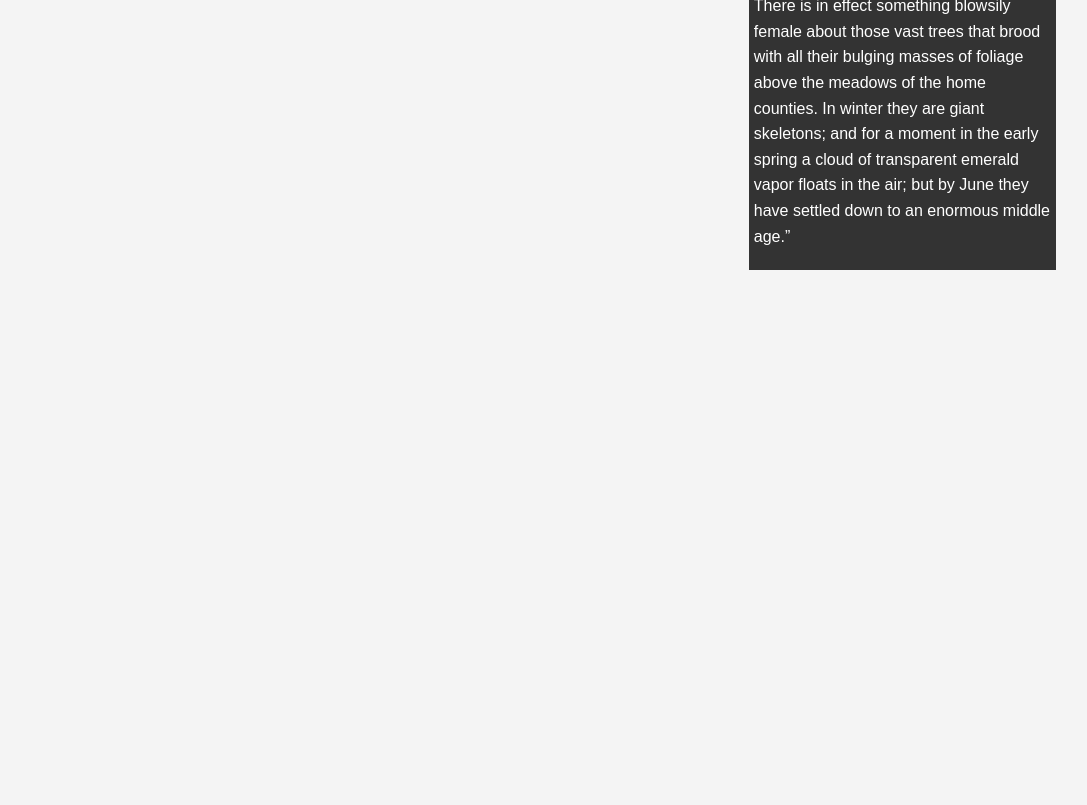
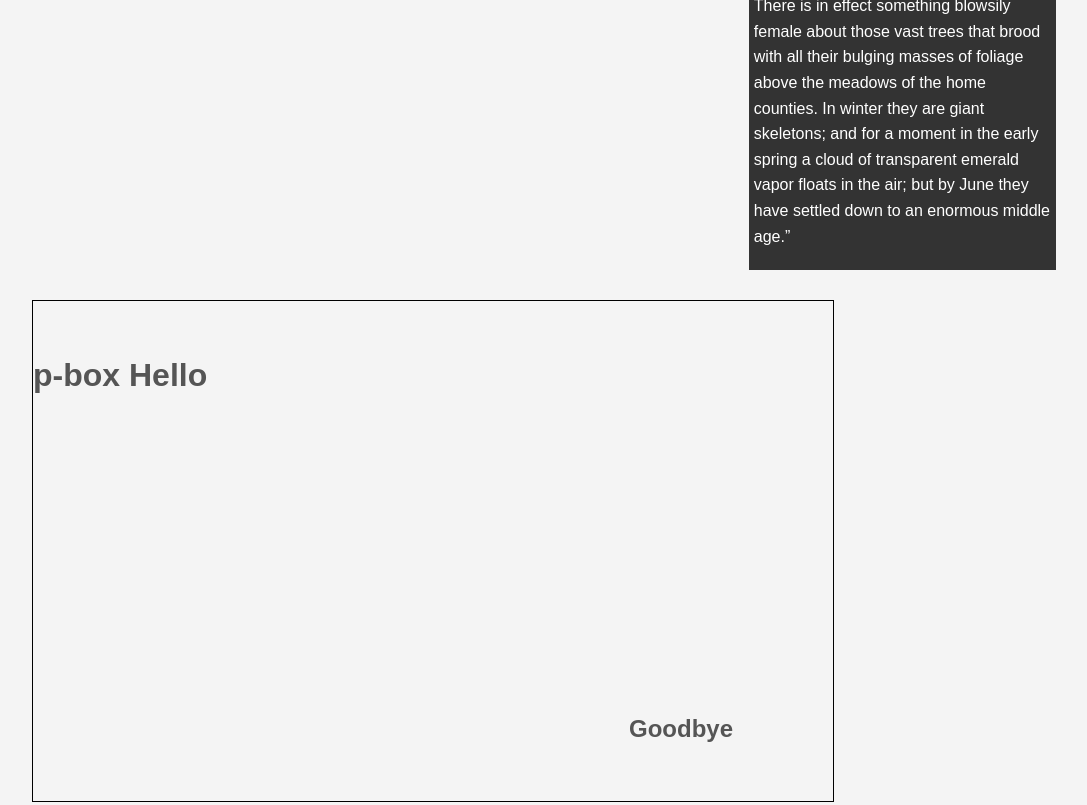
Before and after one commit to foureverhh/YoutubeFrontend, a plain HTML site: page csscheatsheet/index.html in a window 1280 px wide. Shown: the part 1888-2693 px from the top of the page, without its empty margins (96-1183 px from the left). Before the commit the page ends 2158 px from the top, so only its background shows below. Drawn offline with Linux system fonts and the light colour scheme.

Commit message:
Tested postion relative and absolute with .p-box h1 and .p-box h2

```diff
--- a/csscheatsheet/css/style.css
+++ b/csscheatsheet/css/style.css
@@ -146,3 +146,22 @@ a:hover {
     background-color: #333;
     color: #fff;
 }
+
+.p-box {
+    width: 800px;
+    height: 500px;
+    border: 1px solid black;
+    margin-top:30px;
+    position: relative;
+}
+
+.p-box h1{
+    position: absolute;
+    top: 40px;
+}
+
+.p-box h2{
+    position: absolute;
+    bottom: 40px;
+    right: 100px;
+}
--- a/csscheatsheet/index.html
+++ b/csscheatsheet/index.html
@@ -86,9 +86,7 @@
                     </p>
                 </div>
 
-                <div class="clr">
-
-                </div>
+                <div class="clr"></div>
 
                 <div id="main-block">
                     <h3>main-block Heading</h3>
@@ -120,6 +118,13 @@
                         but by June they have settled down to an enormous middle age.”
                     </p>
                 </div>
+
+                <div class="clr"></div>
+
+                <div class="p-box">
+                    <h1>p-box Hello</h1>
+                    <h2>Goodbye</h2>
+                </div>
         </div><!--.container ends-->
         <div style="margin-top:500px"></div>
     </body>
```
